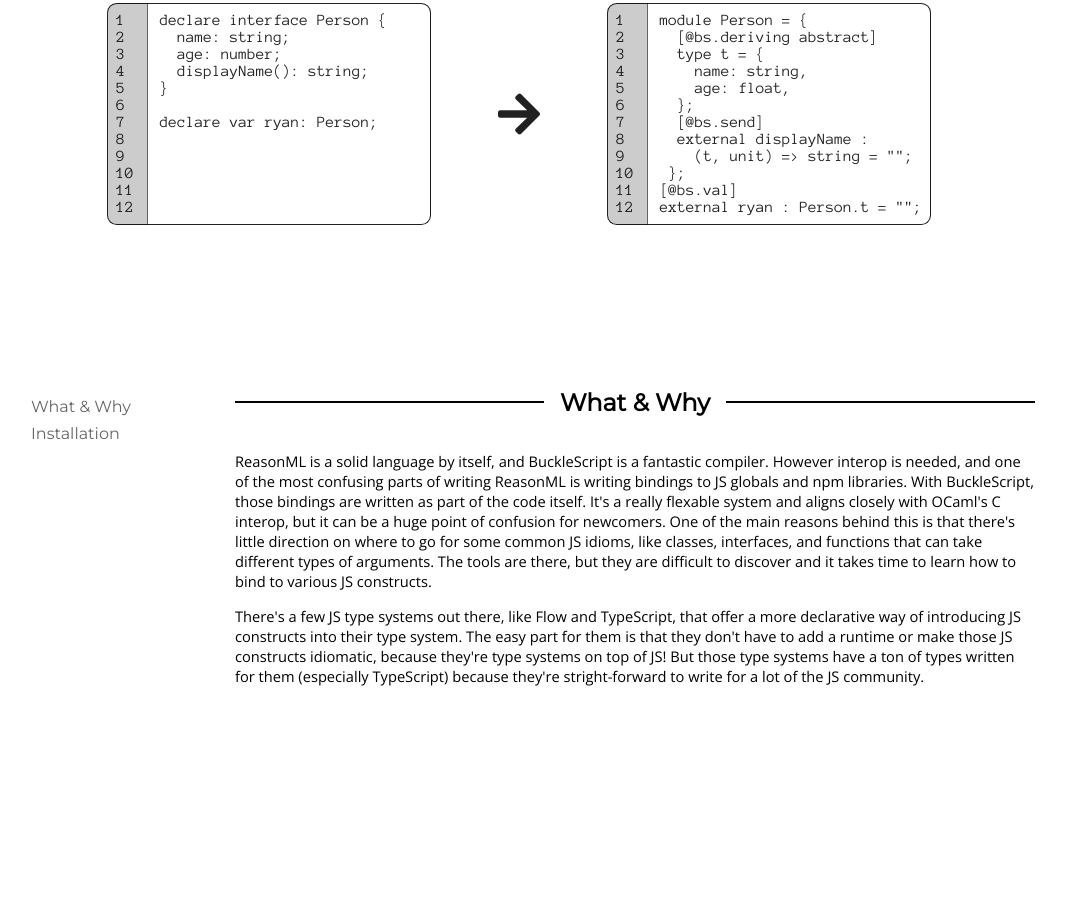
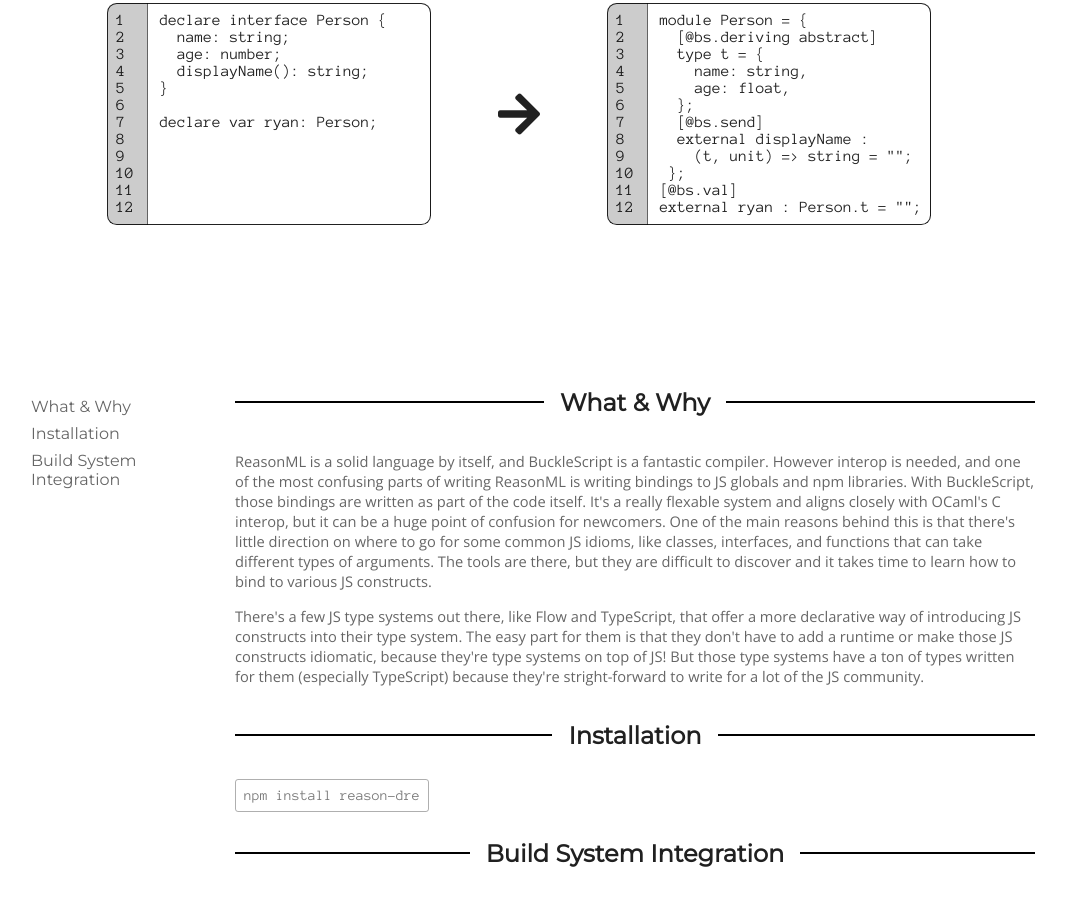
Before and after one commit to rrdelaney/reason-dre, a website: page docs/index.html in a window 1280 px wide. Shown: the part 432-1334 px from the top of the page, without its empty margins (121-1187 px from the left). Before the commit the page ends 1133 px from the top, so only its background shows below. Drawn offline with nearby package versions, Linux system fonts and the light colour scheme.

Commit message:
Working on docs

```diff
--- a/docs/styles.css
+++ b/docs/index.css
@@ -268,10 +268,17 @@
 
 main p {
   font-size: 11pt;
+  color: black;
+  opacity: 0.6;
 }
 
 .section-heading {
   display: flex;
+}
+
+.section-heading h1 {
+  color: black;
+  opacity: 0.87;
 }
 
 .section-heading hr {
@@ -287,3 +294,10 @@
 .section-heading hr:last-child {
   margin-left: 1rem;
 }
+
+main code {
+  border: 1px solid rgba(0, 0, 0, 0.6);
+  border-radius: 3px;
+  padding: 0.5rem;
+  opacity: 0.87;
+}
--- a/docs/index.html
+++ b/docs/index.html
@@ -7,7 +7,7 @@
     <link href="https://fonts.googleapis.com/css?family=Anonymous+Pro|Montserrat|Open+Sans" rel="stylesheet">
     <link rel="stylesheet" href="https://use.fontawesome.com/releases/v5.1.1/css/solid.css" integrity="sha384-S2gVFTIn1tJ/Plf+40+RRAxBCiBU5oAMFUJxTXT3vOlxtXm7MGjVj62mDpbujs4C" crossorigin="anonymous">
     <link rel="stylesheet" href="https://use.fontawesome.com/releases/v5.1.1/css/fontawesome.css" integrity="sha384-0b7ERybvrT5RZyD80ojw6KNKz6nIAlgOKXIcJ0CV7A6Iia8yt2y1bBfLBOwoc9fQ" crossorigin="anonymous">
-    <link rel="stylesheet" href="styles.css">
+    <link rel="stylesheet" href="index.css">
   </head>
   <body>
     <section id="splash">
@@ -17,6 +17,7 @@
         <a href="#docs">Docs</a>
         <a href="#faq">FAQ</a>
         <a class="right" href="https://github.com/rrdelaney/reason-dre">GitHub</a>
+        <a class="right" href="try.html">Try</a>
       </nav>
       <header>
         <div class="splash-logo">
@@ -55,10 +56,11 @@
         </div>
       </header>
     </section>
-    <main>
+    <main id="docs">
       <nav>
         <a href="#what-and-why">What &amp; Why</a>
         <a href="#installation">Installation</a>
+        <a href="#build-system-integration">Build System Integration</a>
       </nav>
       <section>
         <div class="section-heading">
@@ -83,6 +85,21 @@
           But those type systems have a ton of types written for them (especially TypeScript) because they're
           stright-forward to write for a lot of the JS community.
         </p>
+        <div class="section-heading">
+          <hr>
+          <h1 id="installation">Installation</h1>
+          <hr>
+        </div>
+        <p>
+          <code>npm install reason-dre</code>
+        </p>
+        <div class="section-heading">
+          <hr>
+          <h1 id="build-system-integration">Build System Integration</h1>
+          <hr>
+        </div>
+        <p>
+        </p>
       </section>
     </main>
   </body>
--- /dev/null
+++ b/docs/try.css
@@ -0,0 +1,23 @@
+body {
+  margin: 0;
+}
+
+nav {
+  padding: 0.5rem;
+  border-bottom: 1px solid rgba(0, 0, 0, 0.38);
+}
+
+nav a img {
+  height: 30px;
+  width: 30px;
+}
+
+.try-container {
+  height: calc(100vh - 51px);
+  display: flex;
+}
+
+.try-container .CodeMirror {
+  flex: 1;
+  height: 100%;
+}
```
Also changed, not shown: docs/try.html (added, +25 -0 lines), docs/try.js (added, +12 -0 lines).
